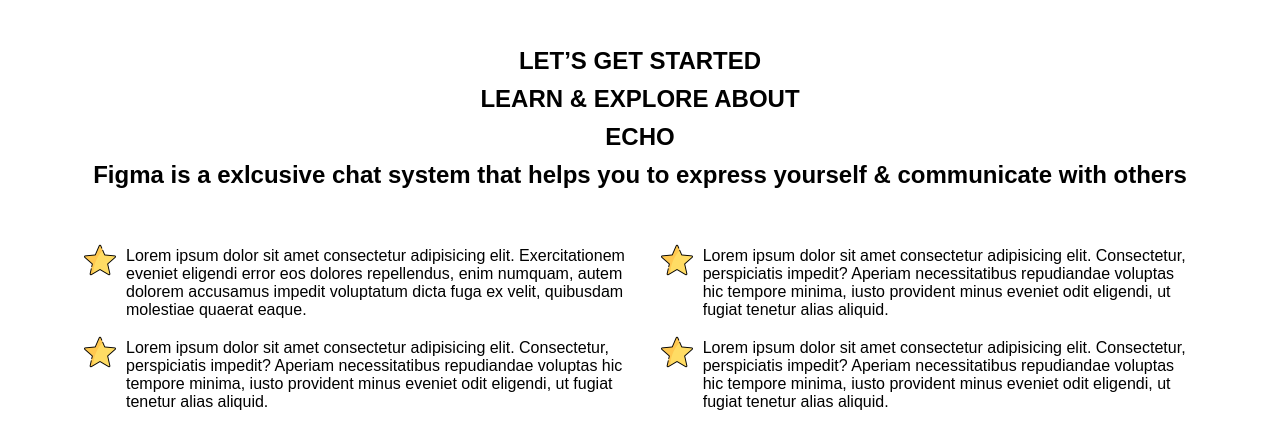
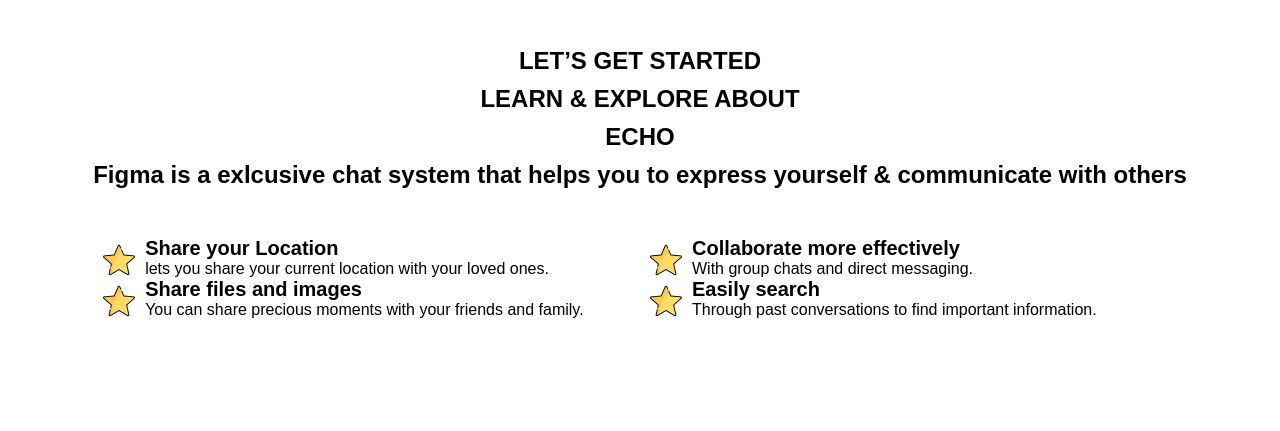
Before and after one commit to codeSubhajit0/PROJECT-LANDINGPAGE, a PHP site: page / in a window 1280 px wide. Shown: the part 1205-1636 px from the top of the page. After the commit the page ends 1523 px from the top, so only its background shows below. Run offline with PHP 8.4, Linux system fonts and the light colour scheme.

Commit message:
modified the span tag

```diff
--- a/index.html
+++ b/index.html
@@ -43,30 +43,34 @@
                 <div class="reviews_tab-review_div1">
                     <section class="review_1">
                         <img src="star.png" alt="Star" class="image_star">
-                        <p>Lorem ipsum dolor sit amet consectetur adipisicing elit. Exercitationem eveniet eligendi
-                            error eos dolores repellendus, enim numquam, autem dolorem accusamus impedit voluptatum
-                            dicta fuga ex velit, quibusdam molestiae quaerat eaque.</p>
+                        <span>
+                            <p class="reviews">Share your Location</p>
+                            <p>lets you share your current location with your loved ones.</p>
+                        </span>
                     </section>
                     <section class="review_2">
                         <img src="star.png" alt="Star">
-                        <p>Lorem ipsum dolor sit amet consectetur adipisicing elit. Consectetur, perspiciatis impedit?
-                            Aperiam necessitatibus repudiandae voluptas hic tempore minima, iusto provident minus
-                            eveniet odit eligendi, ut fugiat tenetur alias aliquid.</p>
+                        <span>
+                            <p class="reviews">Share files and images</p>
+                            <p>You can share precious moments with your friends and family.</p>
+                        </span>
                     </section>
                 </div>
 
                 <div class="reviews_tab-review_div2">
                     <section class="review_3">
                         <img src="star.png" alt="Star">
-                        <p>Lorem ipsum dolor sit amet consectetur adipisicing elit. Consectetur, perspiciatis impedit?
-                            Aperiam necessitatibus repudiandae voluptas hic tempore minima, iusto provident minus
-                            eveniet odit eligendi, ut fugiat tenetur alias aliquid.</p>
+                        <span>
+                            <p class="reviews">Collaborate more effectively </p>
+                            <p>With group chats and direct messaging.</p>
+                        </span>
                     </section>
                     <section class="review_4">
                         <img src="star.png" alt="Star">
-                        <p>Lorem ipsum dolor sit amet consectetur adipisicing elit. Consectetur, perspiciatis impedit?
-                            Aperiam necessitatibus repudiandae voluptas hic tempore minima, iusto provident minus
-                            eveniet odit eligendi, ut fugiat tenetur alias aliquid.</p>
+                        <span>
+                            <p class="reviews">Easily search</p>
+                            <p>Through past conversations to find important information.</p>
+                        </span>
                     </section>
                 </div>
 
--- a/style1.css
+++ b/style1.css
@@ -134,6 +134,10 @@ align-items: center;
     margin: 10px;
 }
 
+.reviews_tab-review_div1 , .reviews_tab-review_div2 {
+    width: 50%;
+}
+
 .reviews_tab-review {
     display: flex;
     /* justify-content: flex-start; */
@@ -149,10 +153,6 @@ align-items: center;
     font-weight: 400;
 }
 
-
-/* .reviews_tab-review > section{
-    background-color: #00A0FA;
-} */
 
 .review_1 , .review_2 , .review_3 , .review_4{
     width: 50%;
@@ -170,6 +170,16 @@ align-items: center;
     text-align: start;
     margin: 10px 10px 10px 0;
 
+}
+
+.review_1 > span , .review_2 > span , .review_3 > span , .review_4 > span{
+    text-align: left;
+}
+
+.reviews{
+    text-align: left;
+    font-size:20px;
+    font-weight: 600;
 }
 
 
```
